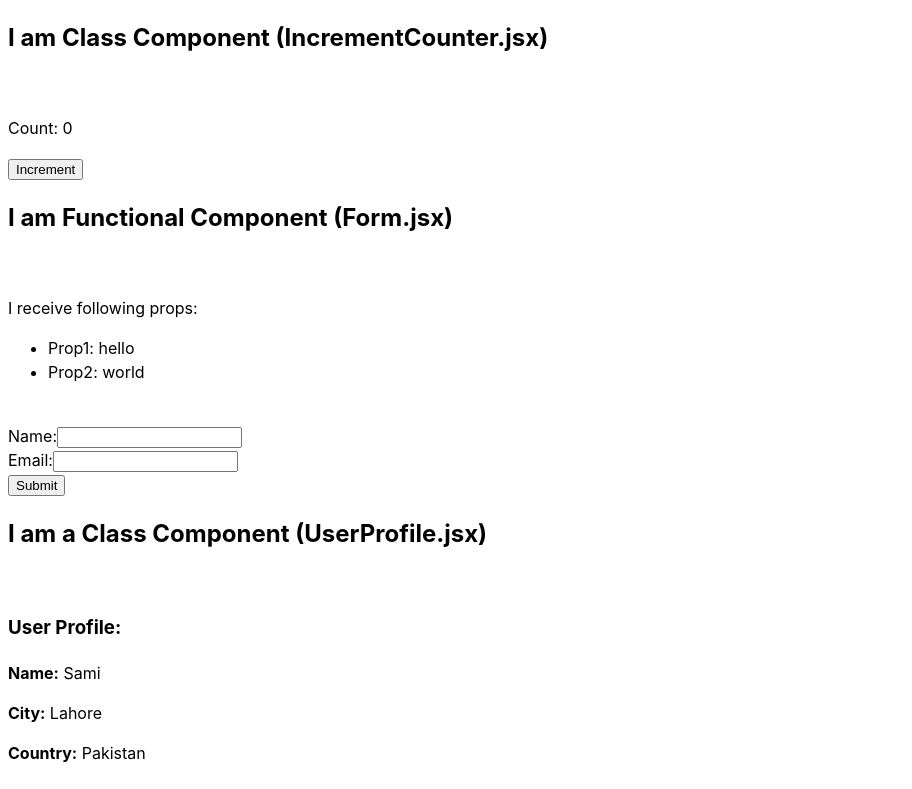
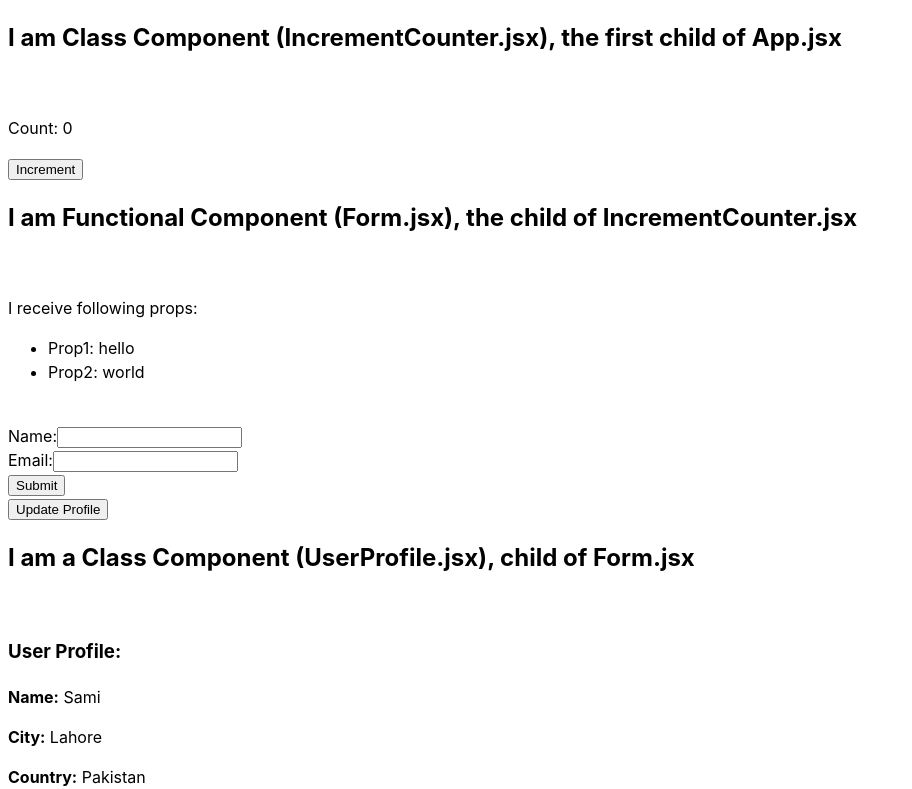
Before and after one commit to kwanso-sami/Kwanso-Probation-Learning-Material, a React (Vite) app in the folder ReactJS Basics/demo-project/: page / in a window 1280 px wide. Shown: the top 789 px of the page, without its empty margins (0-912 px from the left). Built offline with nearby package versions, Linux system fonts and the light colour scheme.

Commit message:
kwanso_v0.2.0

```diff
--- a/ReactJS Basics/demo-project/src/App.jsx
+++ b/ReactJS Basics/demo-project/src/App.jsx
@@ -1,8 +1,8 @@
 import React from "react";
 import "./App.css";
 
-import IncrementCounter from "./IncrementCounter";
-import DecrementCounter from "./DecrementCounter";
+import IncrementCounter from "./Components/IncrementCounter";
+import DecrementCounter from "./Components/DecrementCounter";
 
 const App = () => {
   return (
--- a/ReactJS Basics/demo-project/src/DecrementCounter.jsx
+++ b/ReactJS Basics/demo-project/src/Components/DecrementCounter.jsx
@@ -23,7 +23,7 @@ class DecrementCounter extends React.Component {
     return (
       <>
         <h2>
-        I am Class Component (DecrementCounter.jsx)
+        I am Class Component (DecrementCounter.jsx), the second child of App.jsx
         </h2>
         <br />
         <p>Count: {this.state.count}</p>
--- a/ReactJS Basics/demo-project/src/Form.jsx
+++ b/ReactJS Basics/demo-project/src/Components/Form.jsx
@@ -15,9 +15,20 @@ const Form = (props) => {
     console.log(formData);
   }
 
+
+  const [name, setName] = useState("Sami");
+  const [city, setCity] = useState("Lahore");
+  const [country, setCountry] = useState("Pakistan");
+
+  const updateUserProfile = () => {
+    setName("Jane Smith");
+    setCity("London");
+    setCountry("UK");
+  };
+
   return (
     <>
-      <h2>I am Functional Component (Form.jsx)</h2>
+      <h2>I am Functional Component (Form.jsx), the child of IncrementCounter.jsx</h2>
       <br />
       <p>I receive following props:</p>
 
@@ -50,7 +61,10 @@ const Form = (props) => {
         <input type="submit" value="Submit" />
       </form>
 
-      <UserProfile name="Sami" city="Lahore" country="Pakistan"/>
+
+      <button onClick={updateUserProfile}>Update Profile</button>
+      <UserProfile name={name} city={city} country={country} />
+
     </>
   );
 };
--- a/ReactJS Basics/demo-project/src/IncrementCounter.jsx
+++ b/ReactJS Basics/demo-project/src/Components/IncrementCounter.jsx
@@ -15,6 +15,24 @@ class IncrementCounter extends React.Component {
 
 
 
+
+    componentDidMount() {
+      console.log("Component mounted");
+    }
+
+
+    componentDidUpdate(prevProps, prevState) {
+      if (prevState.count !== this.state.count) {
+        console.log("Counter updated:", this.state.count);
+      }
+    }
+
+
+    componentWillUnmount() {
+      console.log("Component will unmount");
+    }
+
+
   incrementCount = () => {
     this.setState((prevState) => ({
       count: prevState.count + 1,
@@ -26,7 +44,7 @@ class IncrementCounter extends React.Component {
       <>
         <h2>
 
-        I am Class Component (IncrementCounter.jsx)
+        I am Class Component (IncrementCounter.jsx), the first child of App.jsx
         </h2>
         <br />
         <p>Count: {this.state.count}</p>
--- a/ReactJS Basics/demo-project/src/UserProfile.jsx
+++ b/ReactJS Basics/demo-project/src/Components/UserProfile.jsx
@@ -5,8 +5,15 @@ class UserProfile extends React.Component {
     super(props);
 
     this.state = {
-      message: "I am a Class Component (UserProfile.jsx)",
+      message: "I am a Class Component (UserProfile.jsx), child of Form.jsx",
     };
+  }
+
+
+  componentDidUpdate(prevProps) {
+    if (prevProps.name !== this.props.name || prevProps.city !== this.props.city || prevProps.country !== this.props.country) {
+      console.log("Props updated in UserProfile component:", this.props);
+    }
   }
 
   render() {
```
